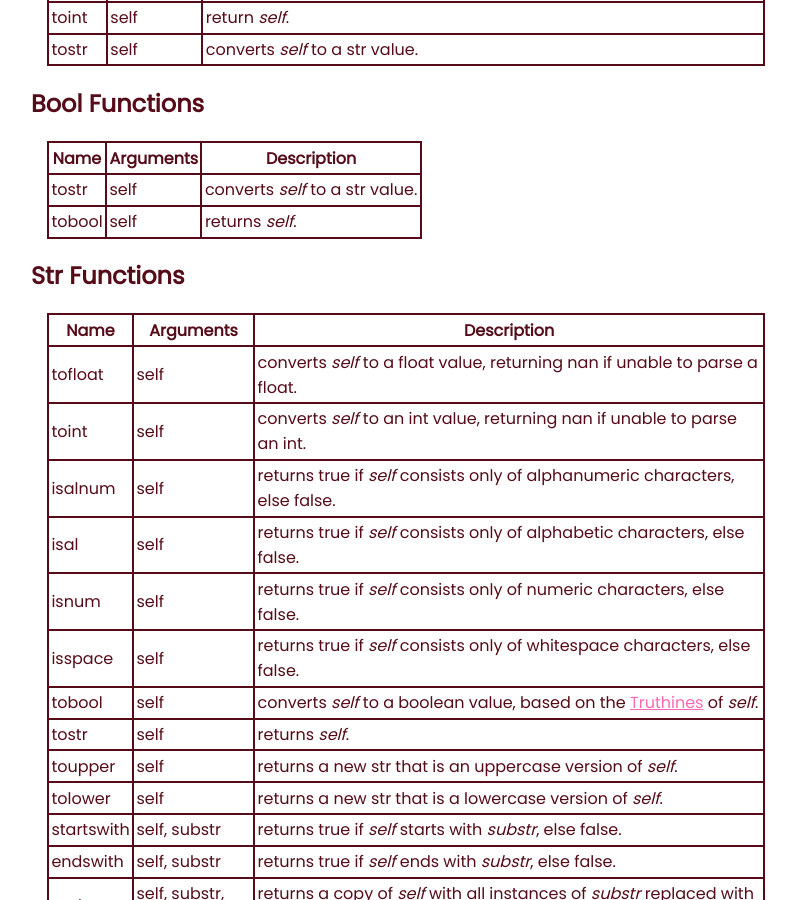
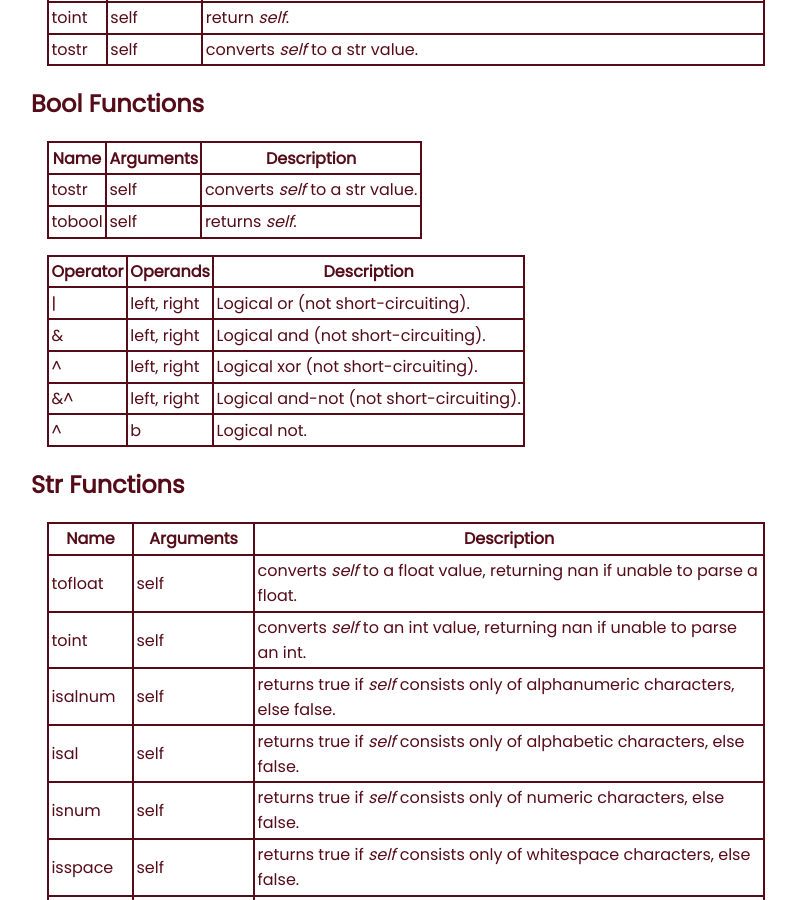
Before and after one commit to yasl-lang/docs, a Jekyll site: the page built from standard-library/builtin-functions.md, in a window 1280 px wide and 900 px high, scrolled down 851 px. Shown: the whole window, without its empty margins (234-1030 px from the left). Built offline with Jekyll 4.4.1, drawn with Linux system fonts in a browser that asks for light colours; our own code applies the rules of GitHub Pages for plain Markdown files; a script that is not in the unit is left out.

Commit message:
Update builtin-functions.md

```diff
--- a/standard-library/builtin-functions.md
+++ b/standard-library/builtin-functions.md
@@ -38,6 +38,14 @@ Operators for non-numeric types are also included here.
 |------------|-----------|-------------|
 | tostr      | self      | converts _self_ to a str value. |
 | tobool     | self      | returns _self_. |
+
+| Operator | Operands | Description |
+|----------|----------|-------------|
+| \|       | left, right | Logical or (not short-circuiting). |
+| &        | left, right | Logical and (not short-circuiting). |
+| ^        | left, right | Logical xor (not short-circuiting). |
+| &^       | left, right | Logical and-not (not short-circuiting). |
+| ^        | b           | Logical not. |
 
 ## Str Functions
 
```
